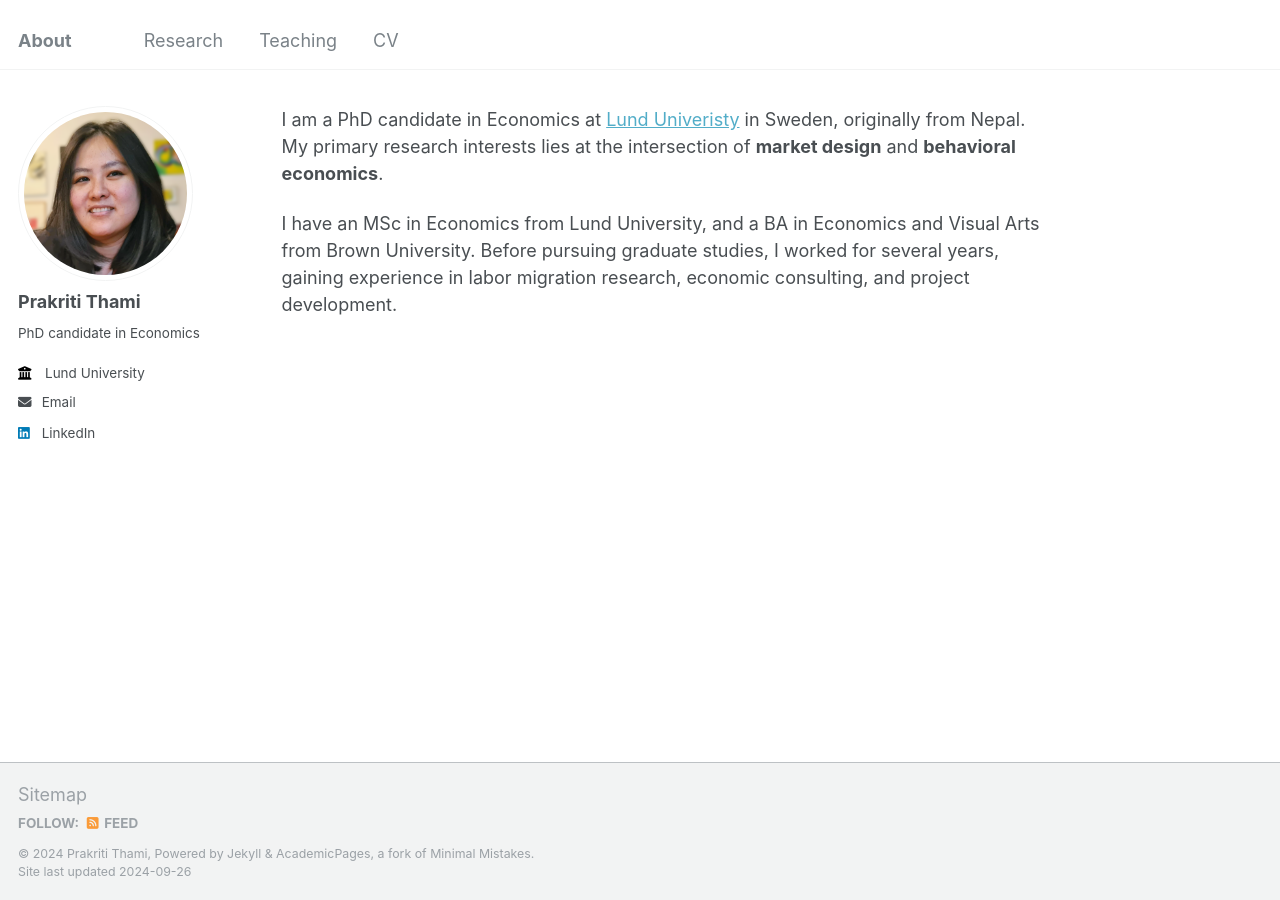
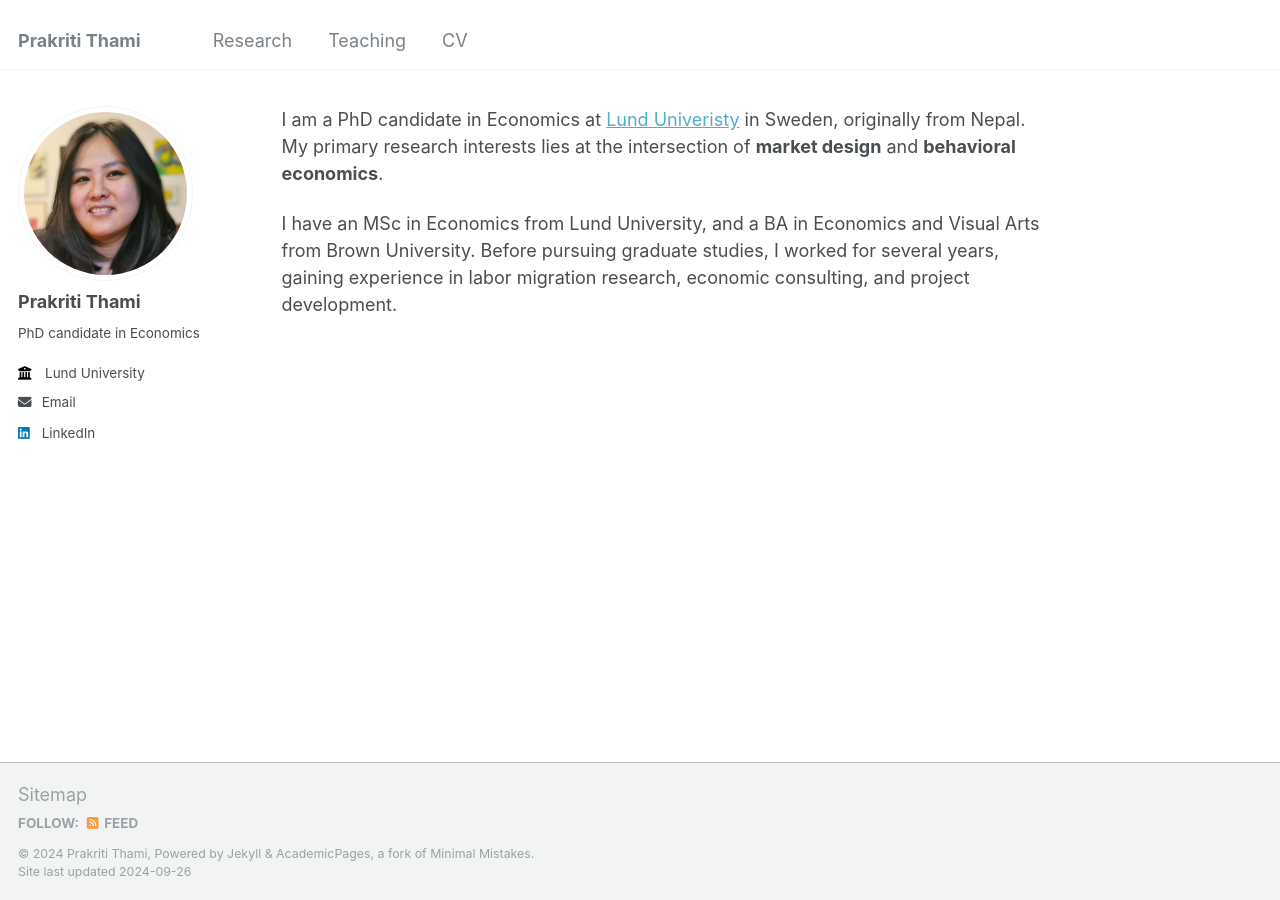
Before and after one commit to prakritithami/prakritithami.github.io, a Jekyll site: the page built from _pages/about.md, in a window 1280 px wide. Built offline with Jekyll 4.4.1, drawn with Linux system fonts in a browser that asks for light colours.

Commit message:
Update _config.yml

```diff
--- a/_config.yml
+++ b/_config.yml
@@ -8,7 +8,7 @@
 
 # Basic Site Settings
 locale                   : "en-US"
-title                    : "About"
+title                    : "Prakriti Thami"
 title_separator          : "-"
 name                     : &name "Prakriti Thami"
 description              : &description "personal description"
```
